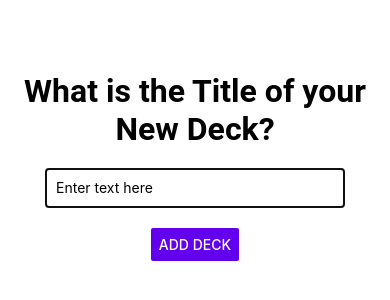
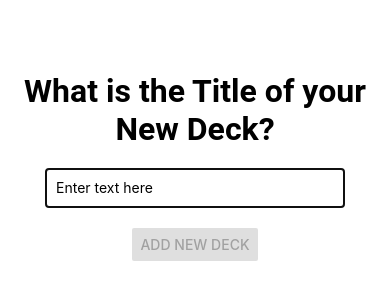
Before and after one commit to praveen-sripati/react-native-mobile-flashcards, a React Native app: screen / in a window 390 px wide. Shown: the part 256-556 px from the top of the page. Built offline with nearby package versions, Linux system fonts and the light colour scheme.

Commit message:
feat: Add new Deck funcionality which adds deck to ayncstorage

```diff
--- a/components/NewDeck.js
+++ b/components/NewDeck.js
@@ -1,6 +1,12 @@
 import React, { useState } from 'react';
-import { View, Button, TextInput, StyleSheet } from 'react-native';
+import { View, Text, Button, TextInput, StyleSheet } from 'react-native';
 import { TitleText } from './TitleText';
+import { setDeckTitle } from '../utils/api';
+
+const onAddNewDeck = (title, onChangeValue) => {
+  setDeckTitle(title);
+  onChangeValue('')
+}
 
 export const NewDeck = () => {
   const [value, onChangeValue] = useState('');
@@ -16,9 +22,10 @@ export const NewDeck = () => {
       />
       <View style={{marginTop: 20}}>
         <Button
-          title="Add Deck"
-          onPress={() => alert('Simple Button pressed')}
+          title={"Add New Deck"}
+          onPress={() => onAddNewDeck(value, onChangeValue)}
           color="#6200ee"
+          disabled={value === ''}
         />
       </View>
     </View>
```
